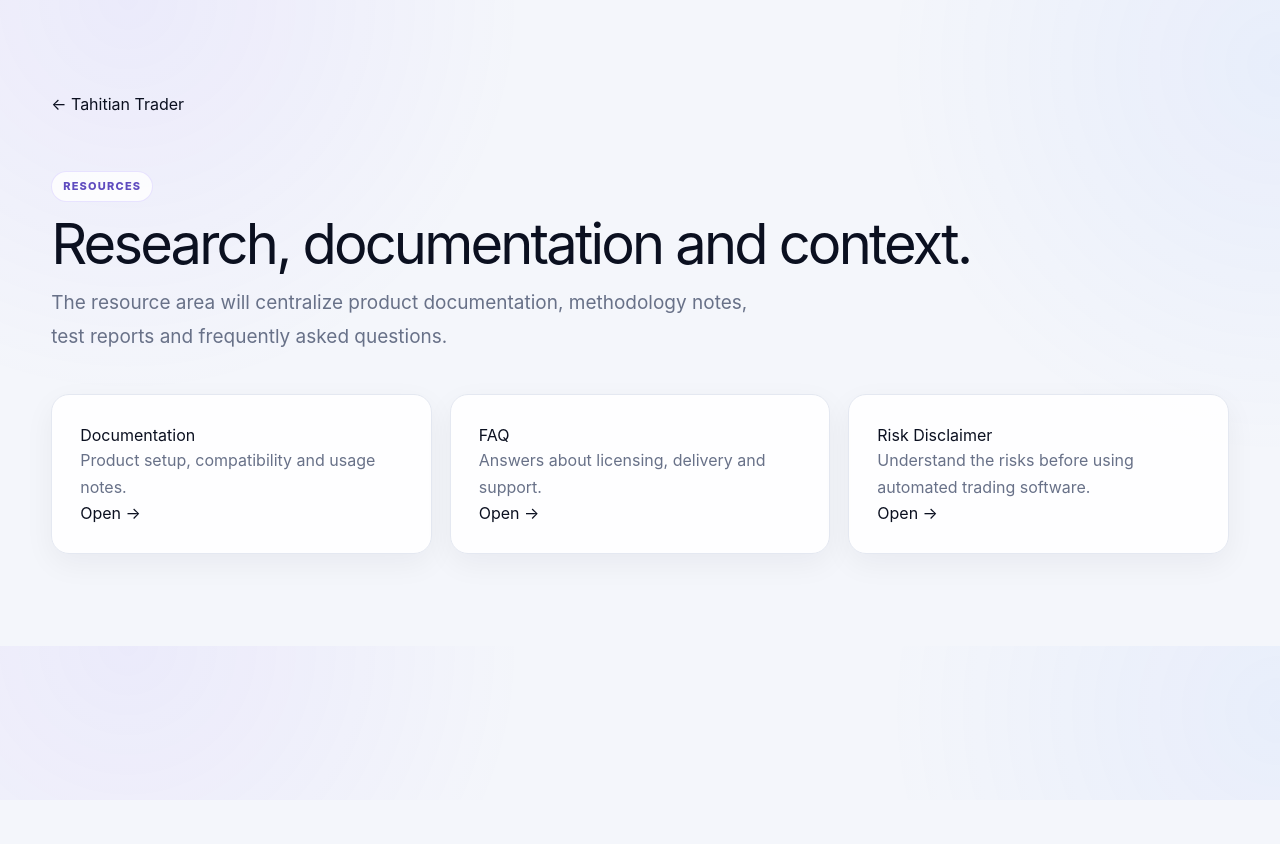
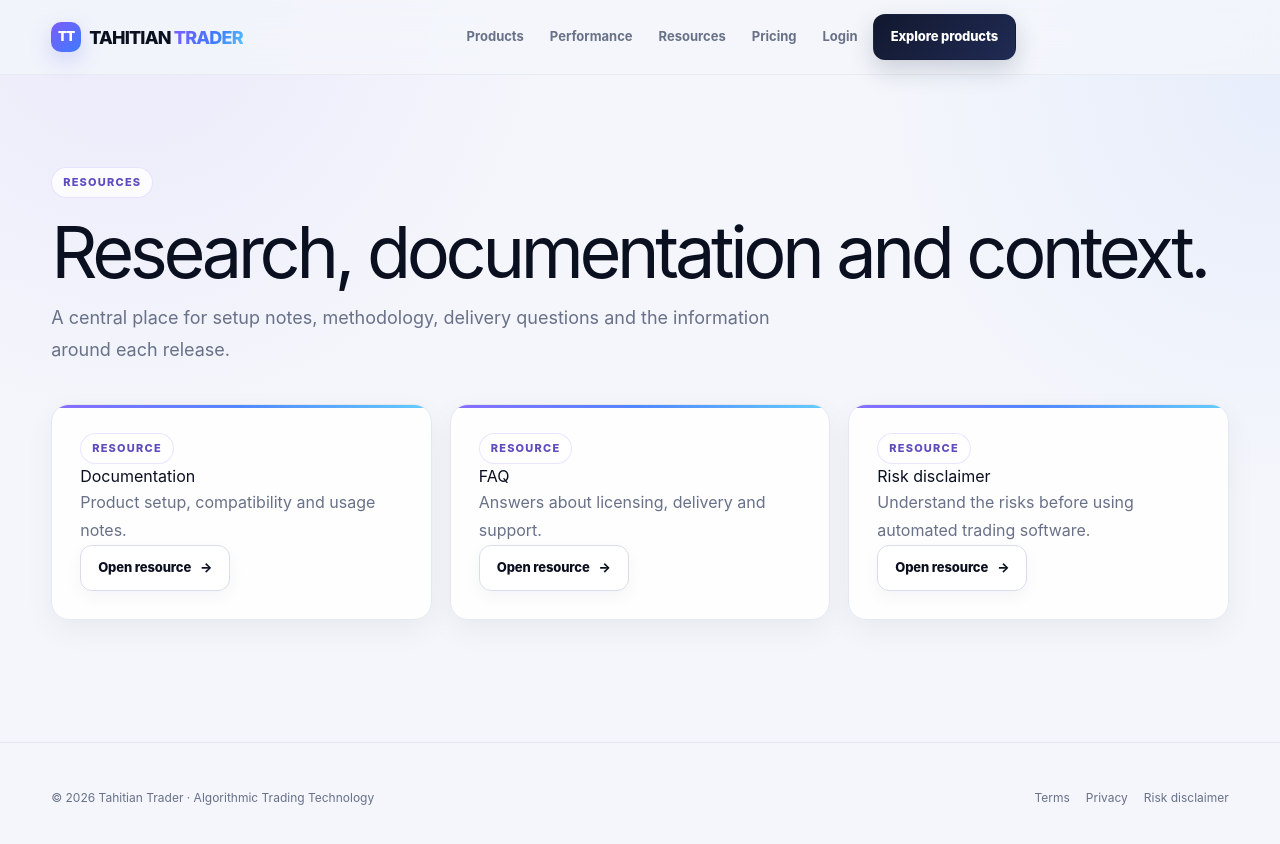
Before and after one commit to frg-rahiti/trading, a Next.js app: page /resources in a window 1280 px wide. Shown: the top 844 px of the page. Before the commit the page ends 800 px from the top, so only its background shows below. Built offline with nearby package versions, Linux system fonts and the light colour scheme.

Commit message:
Redesign resources page with consistent navigation

```diff
--- a/app/resources/page.tsx
+++ b/app/resources/page.tsx
@@ -1 +1,8 @@
-import Link from 'next/link';export default function Resources(){return <main className="container section"><Link href="/">← Tahitian Trader</Link><div style={{marginTop:55}}><span className="pill">RESOURCES</span><h1 style={{fontSize:56,letterSpacing:'-.05em'}}>Research, documentation and context.</h1><p className="muted" style={{fontSize:19,maxWidth:700,lineHeight:1.8}}>The resource area will centralize product documentation, methodology notes, test reports and frequently asked questions.</p></div><div className="grid" style={{gridTemplateColumns:'repeat(auto-fit,minmax(260px,1fr))',marginTop:40}}>{[['Documentation','Product setup, compatibility and usage notes.'],['FAQ','Answers about licensing, delivery and support.'],['Risk Disclaimer','Understand the risks before using automated trading software.','/legal/risk-disclaimer']].map(([t,d,l])=><article className="card" style={{padding:28}} key={t}><h2>{t}</h2><p className="muted" style={{lineHeight:1.7}}>{d}</p><Link href={l||'/resources'}>Open →</Link></article>)}</div></main>}
+import Link from 'next/link';
+import SiteHeader from '../../components/SiteHeader';
+import SiteFooter from '../../components/SiteFooter';
+
+export default function Resources(){
+  const items=[['Documentation','Product setup, compatibility and usage notes.','/products'],['FAQ','Answers about licensing, delivery and support.','/resources'],['Risk disclaimer','Understand the risks before using automated trading software.','/legal/risk-disclaimer']];
+  return <><SiteHeader /><main className="container section"><span className="eyebrow">Resources</span><h1 style={{fontSize:'clamp(46px,6.5vw,72px)',lineHeight:1,letterSpacing:'-.06em',margin:'18px 0 14px'}}>Research, documentation and context.</h1><p className="muted" style={{fontSize:18,lineHeight:1.8,maxWidth:720}}>A central place for setup notes, methodology, delivery questions and the information around each release.</p><div className="grid" style={{gridTemplateColumns:'repeat(auto-fit,minmax(260px,1fr))',marginTop:38}}>{items.map(([title,desc,href])=><article className="card product-card" key={title}><span className="eyebrow">Resource</span><h2>{title}</h2><p className="muted prose-muted">{desc}</p><Link className="btn btn-secondary" href={href} prefetch>Open resource <span aria-hidden>→</span></Link></article>)}</div></main><SiteFooter /></>;
+}
```
